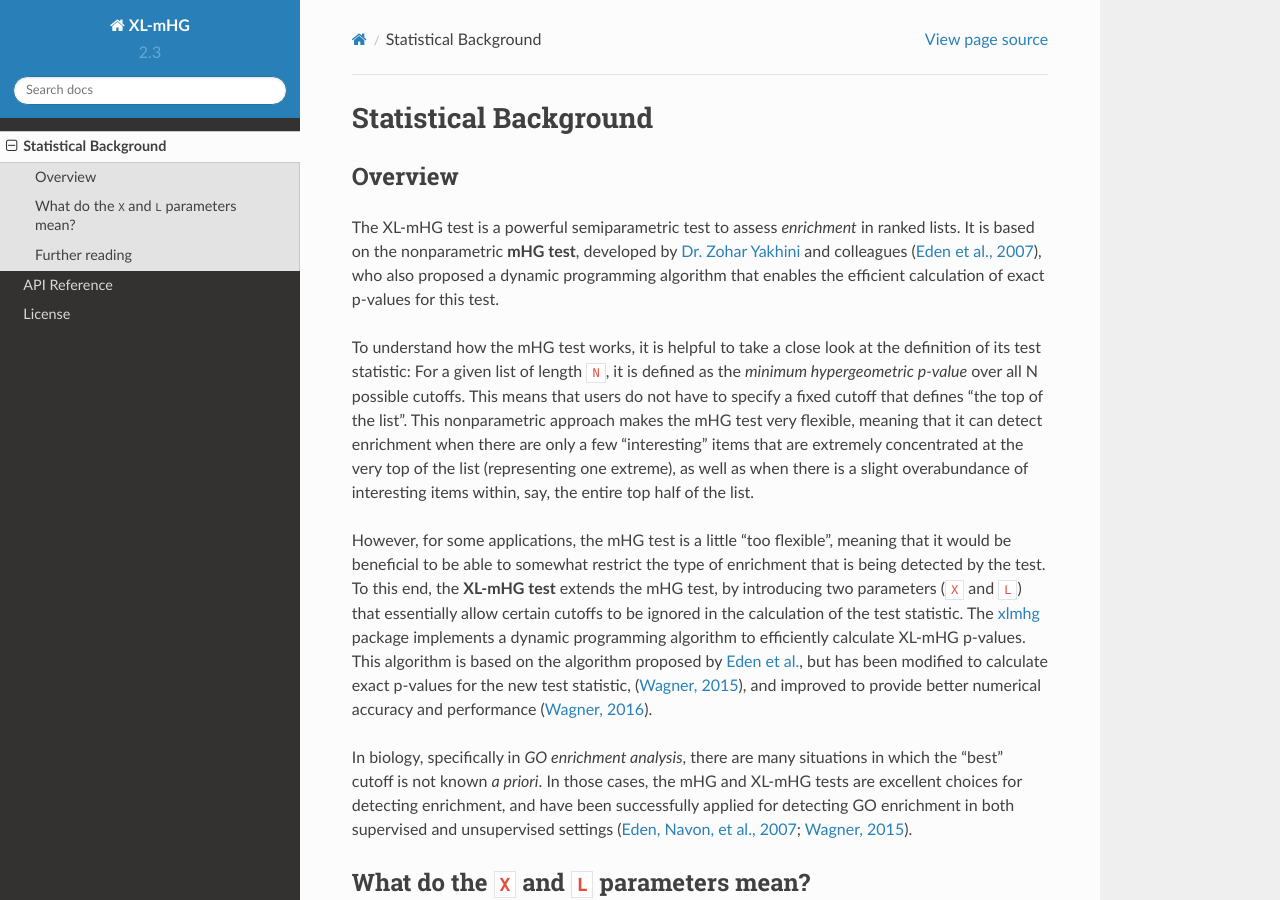
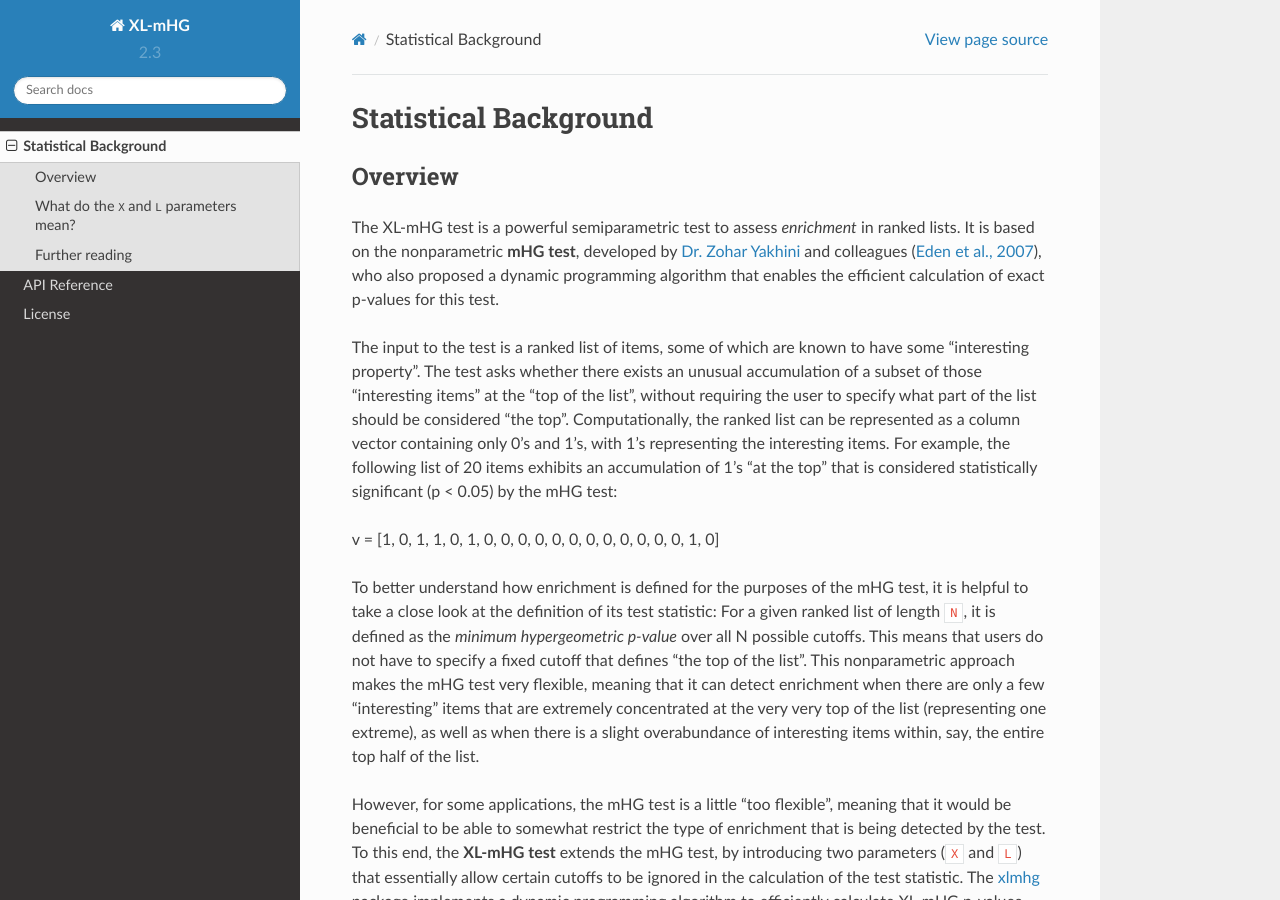
Before and after one commit to flo-compbio/xlmhg, a Sphinx documentation site: the page built from docs/source/background.rst, in a window 1280 px wide and 900 px high. Built offline with Sphinx 7.4.7 and the Read the Docs theme 2.0.0, drawn with Linux system fonts in a browser that asks for light colours.

Commit message:
work on docs [skip ci]

```diff
--- a/docs/source/background.rst
+++ b/docs/source/background.rst
@@ -30,16 +30,29 @@ exact p-values for this test.
 __ zohar_
 __ mhg_paper_
 
-To understand how the mHG test works, it is helpful to take a close
-look at the definition of its test statistic: For a given list of length
+The input to the test is a ranked list of items, some of which are known
+to have some "interesting property". The test asks whether there exists an
+unusual accumulation of a subset of those "interesting items" at the "top of
+the list", without requiring the user to specify what part of the list should
+be considered "the top". Computationally, the ranked list can be represented
+as a column vector containing only 0's and 1's, with 1's representing the
+interesting items. For example, the following list of 20 items exhibits an
+accumulation of 1's "at the top" that is considered statistically significant
+(p < 0.05) by the mHG test:
+
+v = [1, 0, 1, 1, 0, 1, 0, 0, 0, 0, 0, 0, 0, 0, 0, 0, 0, 0, 1, 0]
+
+To better understand how enrichment is defined for the purposes of the mHG
+test, it is helpful to take a close
+look at the definition of its test statistic: For a given ranked list of length
 ``N``, it is defined as the *minimum hypergeometric p-value* over all N
 possible cutoffs. This means that users do not have to specify a fixed
 cutoff that defines "the top of the list". This nonparametric approach makes
-the mHG test very flexible, meaning that it can detect
-enrichment when there are only a few "interesting" items that are extremely
-concentrated at the very top of the list (representing one extreme), as well
-as when there is a slight overabundance of interesting items within, say, the
-entire top half of the list.
+the mHG test very flexible, meaning that it can detect enrichment when there
+are only a few "interesting" items that are extremely concentrated at the very
+very top of the list (representing one extreme), as well as when there is a
+slight overabundance of interesting items within, say, the entire top half
+of the list.
 
 However, for some applications, the mHG test is a little "too flexible",
 meaning that it would be beneficial to be able to somewhat restrict the type of
```
